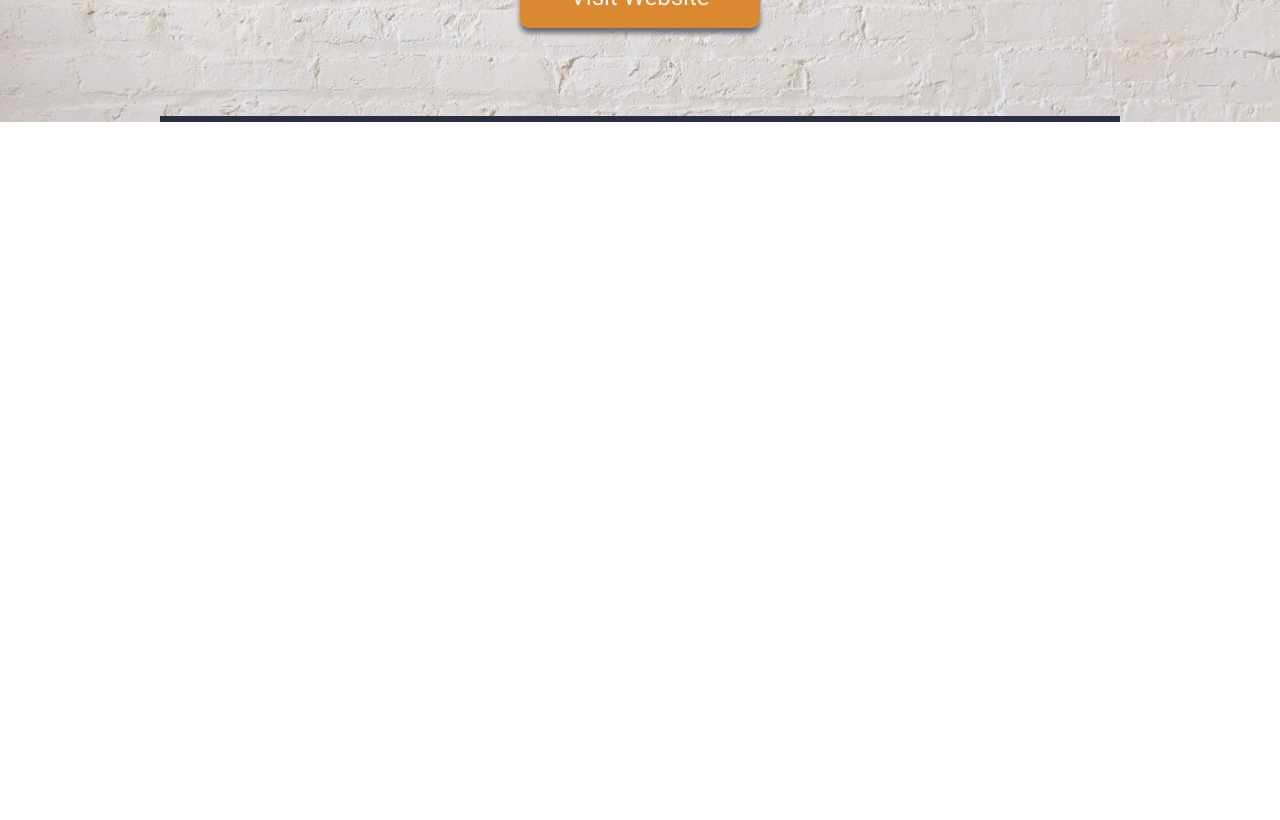
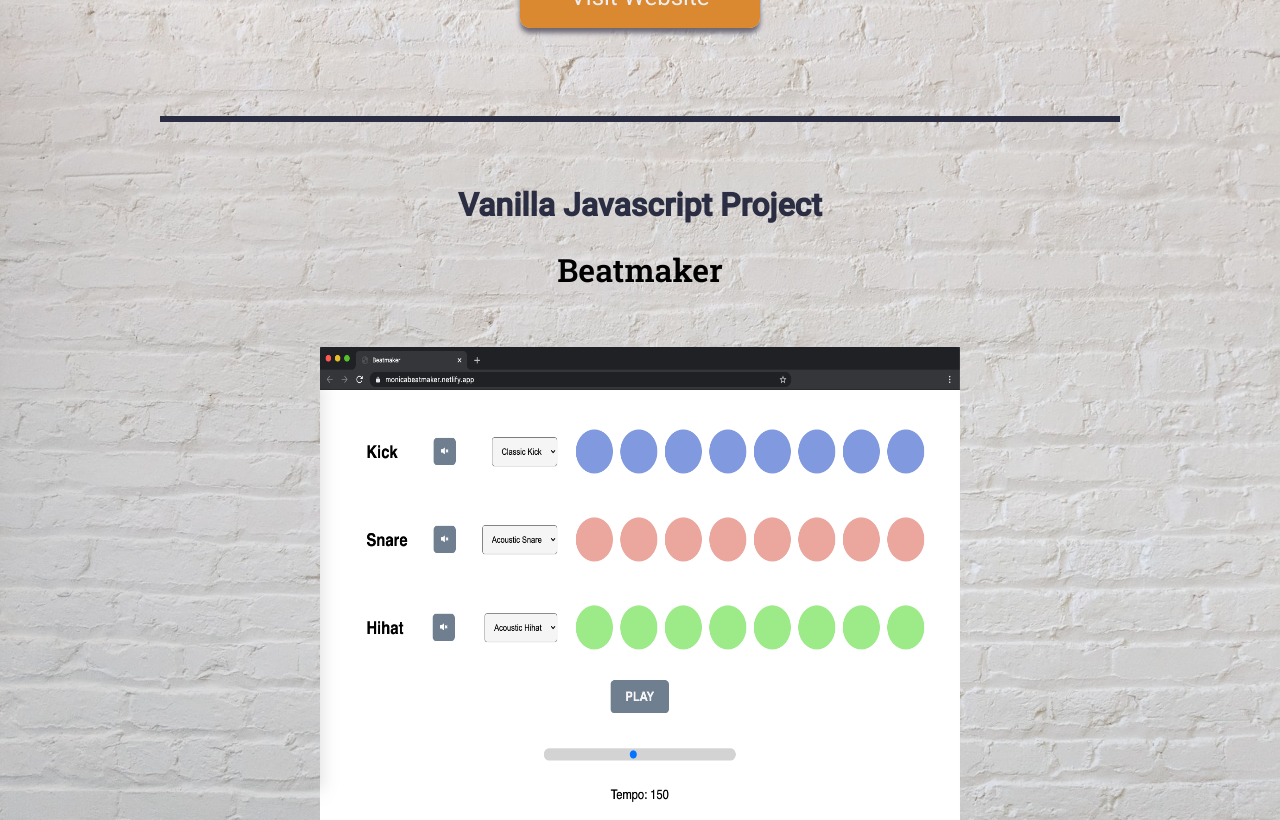
Before and after one commit to monica-zarate/profile, a React (Create React App) app: page /projects in a window 1280 px wide. Shown: the part 1980-2800 px from the top of the page. Before the commit the page ends 2102 px from the top, so only its background shows below. Built offline with nearby package versions, Linux system fonts and the light colour scheme.

Commit message:
Added Beatmaker to Projects Component. Updated meta data on index.html

```diff
--- a/public/index.html
+++ b/public/index.html
@@ -5,10 +5,7 @@
     <link rel="icon" href="%PUBLIC_URL%/favicon.ico" />
     <meta name="viewport" content="width=device-width, initial-scale=1" />
     <meta name="theme-color" content="#000000" />
-    <meta
-      name="description"
-      content="Web site created using create-react-app"
-    />
+    <meta name="description" content="Monica Zarate - Web Developer" />
     <link rel="apple-touch-icon" href="%PUBLIC_URL%/logo192.png" />
     <!--
       manifest.json provides metadata used when your web app is installed on a
--- a/src/components/Projects.jsx
+++ b/src/components/Projects.jsx
@@ -2,6 +2,7 @@ import React from "react";
 import "./styles/main.css";
 import happyhouse from "../assets/imgs/app.png";
 import cuau from "../assets/imgs/cuau-photo.png";
+import beat from "../assets/imgs/beat.png";
 import team from "../assets/icons/team.svg";
 import doing from "../assets/icons/doing.svg";
 import done from "../assets/icons/done.svg";
@@ -101,6 +102,20 @@ function Projects() {
           <button className="projects__btns">Visit Website</button>
         </a>
       </div>
+      <div className="projects">
+        <h2 className="projects__title">Vanilla Javascript Project</h2>
+        <h3 className="projects__subtitle">Beatmaker</h3>
+        <div className="projects__wrapper desktop">
+          <img className="projects__img" src={beat} alt="" />
+
+          <p className="projects__description ">
+            Beatmaker allows you to play with three sound effects, looping the sounds and playing the selected ones, increasing or decreasing the tempo speed. Each sound effect has from two to three variations, and they can also be muted.
+          </p>
+        </div>
+        <a target="_blank" href="https://monicabeatmaker.netlify.app/">
+          <button className="projects__btns">Visit Website</button>
+        </a>
+      </div>
     </>
   );
 }
--- a/src/components/styles/main.css
+++ b/src/components/styles/main.css
@@ -649,9 +649,6 @@ body {
   font-family: "Roboto Slab Regular";
   font-size: 1.5rem;
   text-align: center;
-  border: 2px solid #2b2d42;
-  -webkit-box-shadow: 0 5px 5px 0 #6d6875;
-          box-shadow: 0 5px 5px 0 #6d6875;
   border-radius: 10px;
   width: 15rem;
   height: 32rem;
@@ -751,6 +748,38 @@ body {
   }
 }
 
+.desktop img {
+  display: none;
+}
+
+@media (min-width: 768px) {
+  .desktop img {
+    display: block;
+    width: 40rem;
+  }
+}
+
+@media (min-width: 768px) {
+  .desktop p {
+    width: 40rem;
+    height: unset;
+  }
+}
+
+.desktop {
+  height: unset;
+}
+
+@media (min-width: 768px) {
+  .desktop {
+    -ms-flex-wrap: wrap;
+        flex-wrap: wrap;
+    -webkit-box-pack: center;
+        -ms-flex-pack: center;
+            justify-content: center;
+  }
+}
+
 @font-face {
   font-family: "Roboto Regular";
   src: url("../../assets/fonts/roboto-regular.ttf");
--- a/src/components/styles/partials/_projects.scss
+++ b/src/components/styles/partials/_projects.scss
@@ -79,8 +79,6 @@
     font-family: $slab-regular;
     font-size: 1.5rem;
     text-align: center;
-    border: 2px solid $header;
-    box-shadow: 0 5px 5px 0 $secondary-color;
     border-radius: 10px;
     width: 15rem;
     height: 32rem;
@@ -155,3 +153,28 @@
     }
   }
 }
+
+.desktop img {
+  display: none;
+
+  @include tablet {
+    display: block;
+    width: 40rem;
+  }
+}
+
+.desktop p {
+  @include tablet {
+    width: 40rem;
+    height: unset;
+  }
+}
+
+.desktop {
+  height: unset;
+
+  @include tablet {
+    flex-wrap: wrap;
+    justify-content: center;
+  }
+}
```
Also changed, not shown: src/assets/imgs/beat.png (added), 1 other file (tests, documents, lock files or other folders).
